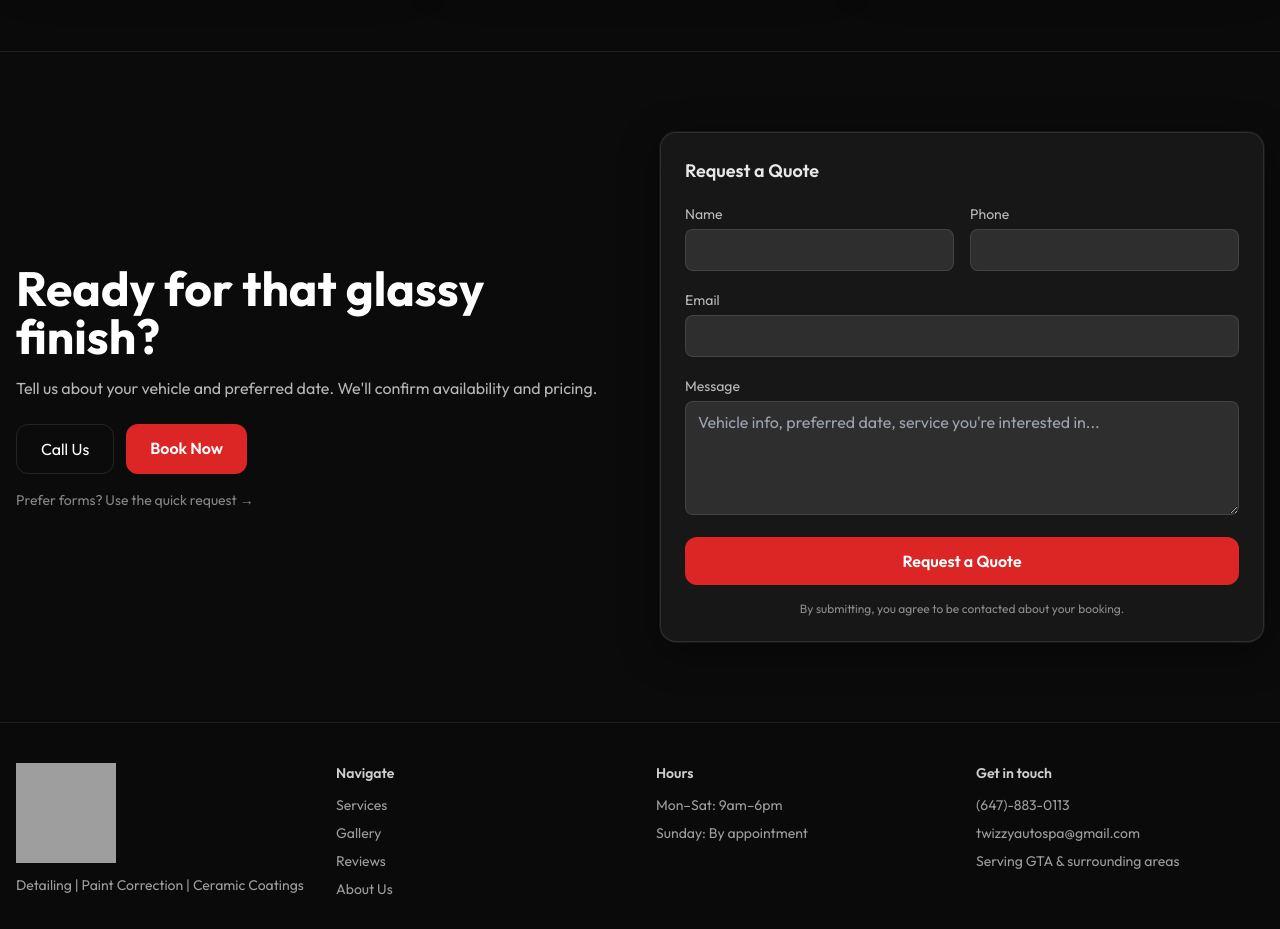
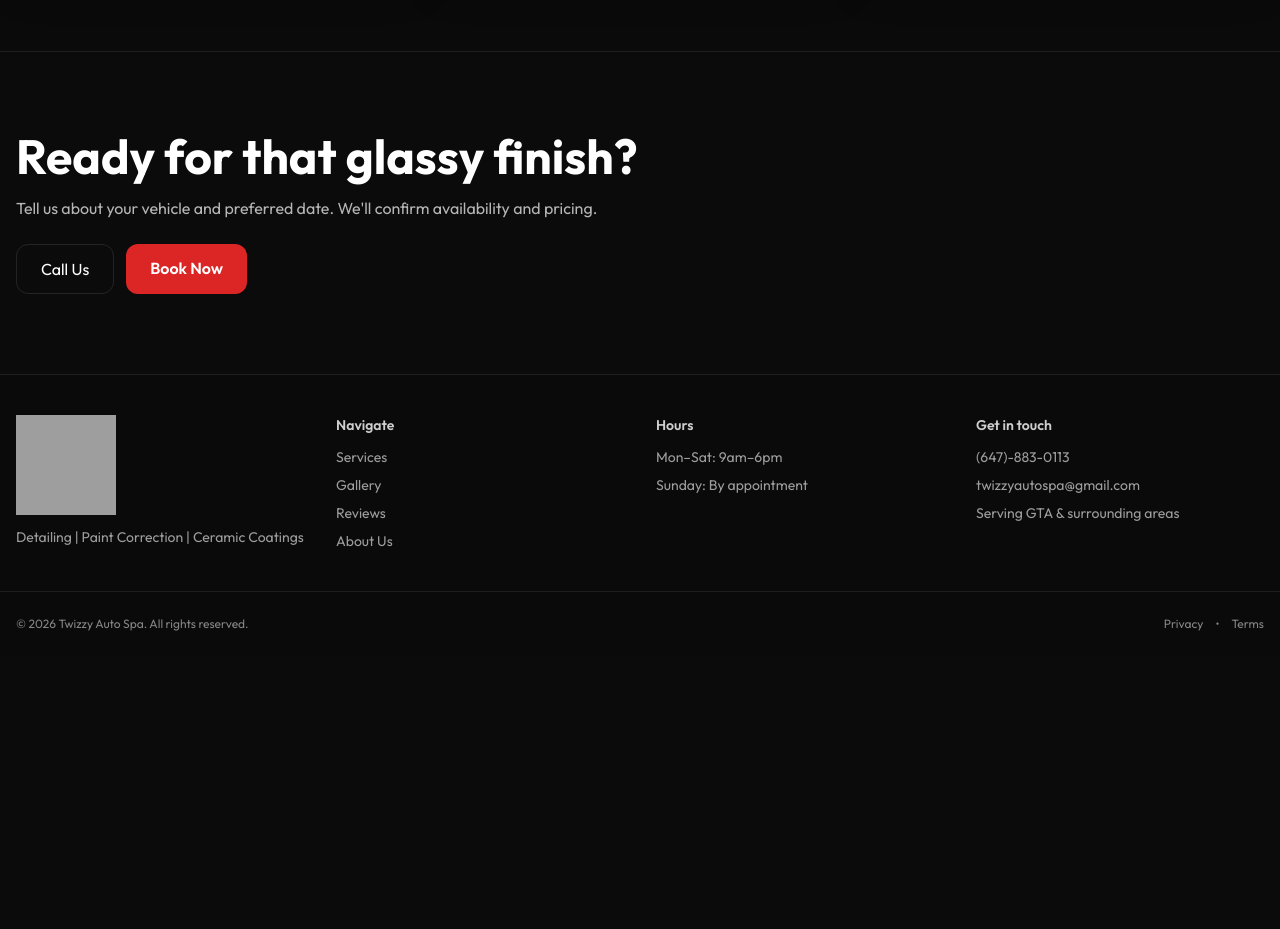
Before and after one commit to twizzyautospa/twizzyautospa.github.io, a plain HTML site: page index.html in a window 1280 px wide. Shown: the part 7280-8209 px from the top of the page. After the commit the page ends 7936 px from the top, so only its background shows below. Drawn offline with nearby package versions, Linux system fonts and the light colour scheme; grey boxes are pictures that could not be loaded.

Commit message:
Update title and contact section in index.html

```diff
--- a/index.html
+++ b/index.html
@@ -4,7 +4,7 @@
     <meta charset="utf-8" />
     <link rel="icon" type="image/png" href="favicon.png" />
     <meta name="viewport" content="width=device-width, initial-scale=1" />
-    <title>Twizzy Auto Spa</title>
+    <title>Twizzy Auto Spa — Mobile Detailing & Ceramic Coatings</title>
     <meta
       name="description"
       content="Premium mobile detailing, paint correction, and ceramic coatings. Book Twizzy Auto Spa for a showroom finish at your driveway."
@@ -144,7 +144,7 @@
             <a href="#ceramic" class="hover:text-white">Ceramic Coating</a>
             <a href="#gallery" class="hover:text-white">Gallery</a>
             <a href="#reviews" class="hover:text-white">Reviews</a>
-            <a href="#contact" class="hover:text-white">Contact</a>
+            <a href="#booking" class="hover:text-white">Contact</a>
             <a
               href="https://twizzyautospa.setmore.com/shayan"
               target="_blank"
@@ -168,7 +168,7 @@
           <a href="#ceramic" class="block">Ceramic Coating</a>
           <a href="#gallery" class="block">Gallery</a>
           <a href="#reviews" class="block">Reviews</a>
-          <a href="#contact" class="block">Contact</a>
+          <a href="#booking" class="block">Contact</a>
           <a
             href="https://twizzyautospa.setmore.com/shayan"
             target="_blank"
@@ -993,7 +993,7 @@
 
     <!-- Contact / Booking -->
     <section id="booking" class="max-w-7xl mx-auto px-4 py-20">
-      <div class="grid md:grid-cols-2 gap-10 items-center">
+      <div class="grid gap-10 items-center">
         <div class="reveal">
           <h2 class="font-display text-3xl md:text-5xl font-bold">
             Ready for that glassy finish?
@@ -1016,59 +1016,7 @@
               >Book Now</a
             >
           </div>
-          <p class="mt-4 text-white/50 text-sm">
-            Prefer forms? Use the quick request →
-          </p>
         </div>
-        <form
-          id="contact"
-          class="reveal space-y-4 bg-white/5 border border-white/10 rounded-2xl p-6 shadow-glow"
-          onsubmit="event.preventDefault(); this.reset(); alert('Thanks! We\'ll get right back to you.');"
-        >
-          <h3 class="font-display text-lg font-semibold text-white/90">
-            Request a Quote
-          </h3>
-          <div class="grid md:grid-cols-2 gap-4">
-            <div>
-              <label class="text-sm text-white/70">Name</label>
-              <input
-                required
-                class="mt-1 w-full px-3 py-2 rounded-lg bg-white/10 border border-white/10 focus:outline-none focus:border-brand-400"
-              />
-            </div>
-            <div>
-              <label class="text-sm text-white/70">Phone</label>
-              <input
-                required
-                type="tel"
-                class="mt-1 w-full px-3 py-2 rounded-lg bg-white/10 border border-white/10 focus:outline-none focus:border-brand-400"
-              />
-            </div>
-            <div class="md:col-span-2">
-              <label class="text-sm text-white/70">Email</label>
-              <input
-                type="email"
-                class="mt-1 w-full px-3 py-2 rounded-lg bg-white/10 border border-white/10 focus:outline-none focus:border-brand-400"
-              />
-            </div>
-            <div class="md:col-span-2">
-              <label class="text-sm text-white/70">Message</label>
-              <textarea
-                rows="4"
-                placeholder="Vehicle info, preferred date, service you're interested in..."
-                class="mt-1 w-full px-3 py-2 rounded-lg bg-white/10 border border-white/10 focus:outline-none focus:border-brand-400"
-              ></textarea>
-            </div>
-          </div>
-          <button
-            class="w-full px-4 py-3 rounded-xl bg-brand-600 text-white font-semibold hover:bg-brand-700"
-          >
-            Request a Quote
-          </button>
-          <p class="text-center text-white/50 text-xs">
-            By submitting, you agree to be contacted about your booking.
-          </p>
-        </form>
       </div>
     </section>
 
```
